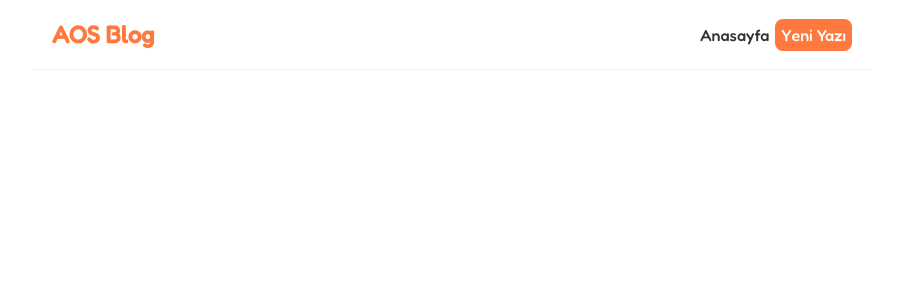
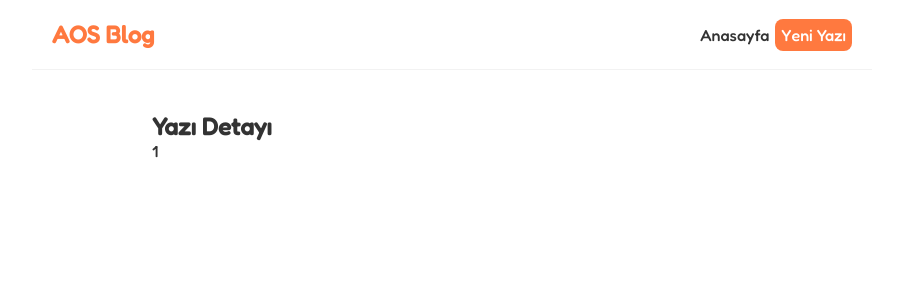
Before and after one commit to eerzik/https---github.com-eerzik-temel-react-app, a React (Create React App) app: page /blogs/1 in a window 1280 px wide. Shown: the top 300 px of the page, without its empty margins (188-1091 px from the left). Built offline with nearby package versions, Linux system fonts and the light colour scheme.

Commit message:
Router parametreleri

```diff
--- a/src/App.js
+++ b/src/App.js
@@ -2,6 +2,7 @@
 import AnaSayfa from "./Home";
 import { BrowserRouter as Router, Route, Routes } from "react-router-dom";
 import Create from "./Create";
+import BlogDetails from "./BlogDetails";
 
 function App() {
 
@@ -16,6 +17,7 @@
           {/* exact kullanmayabiliriz buna bakılacak */}
             <Route  exact  path="/" element={<AnaSayfa />} />
             <Route path="/create" element={<Create />} />
+            <Route path="/blogs/:id" element={<BlogDetails />} />
           </Routes>
         </div>
 
--- /dev/null
+++ b/src/BlogDetails.js
@@ -0,0 +1,15 @@
+import { useParams } from "react-router-dom";
+
+const BlogDetails = () => {
+
+const {id}=useParams();
+
+    return (
+        <div className="blog-details">
+            <h2>Yazı Detayı</h2>
+            <p>{id}</p>
+        </div>
+     );
+}
+
+export default BlogDetails;
--- a/src/BlogList.js
+++ b/src/BlogList.js
@@ -1,4 +1,5 @@
 import React from 'react';
+import { Link } from 'react-router-dom';
 
 
 export default function BlogList({ bloglar, baslik }) {
@@ -10,9 +11,10 @@
             <h2 style={{ color: '#ff793d' }} >{baslik}</h2>
             {bloglar.map((blog) => (
                 <div className="blog-preview" key={blog.id}>
-                    <h2>{blog.ad}</h2>
+                   <Link to={`/blogs/${blog.id}`}>
+                   <h2>{blog.ad}</h2>
                     <p>Yazının yazarı : {blog.yazar}</p>
-
+                   </Link>
                 </div>
             ))}
         </div>
--- a/src/index.css
+++ b/src/index.css
@@ -62,3 +62,7 @@
   font-size: 50px;
   color: crimson;
 }
+
+.blog-preview a{
+text-decoration: none;
+}
```
